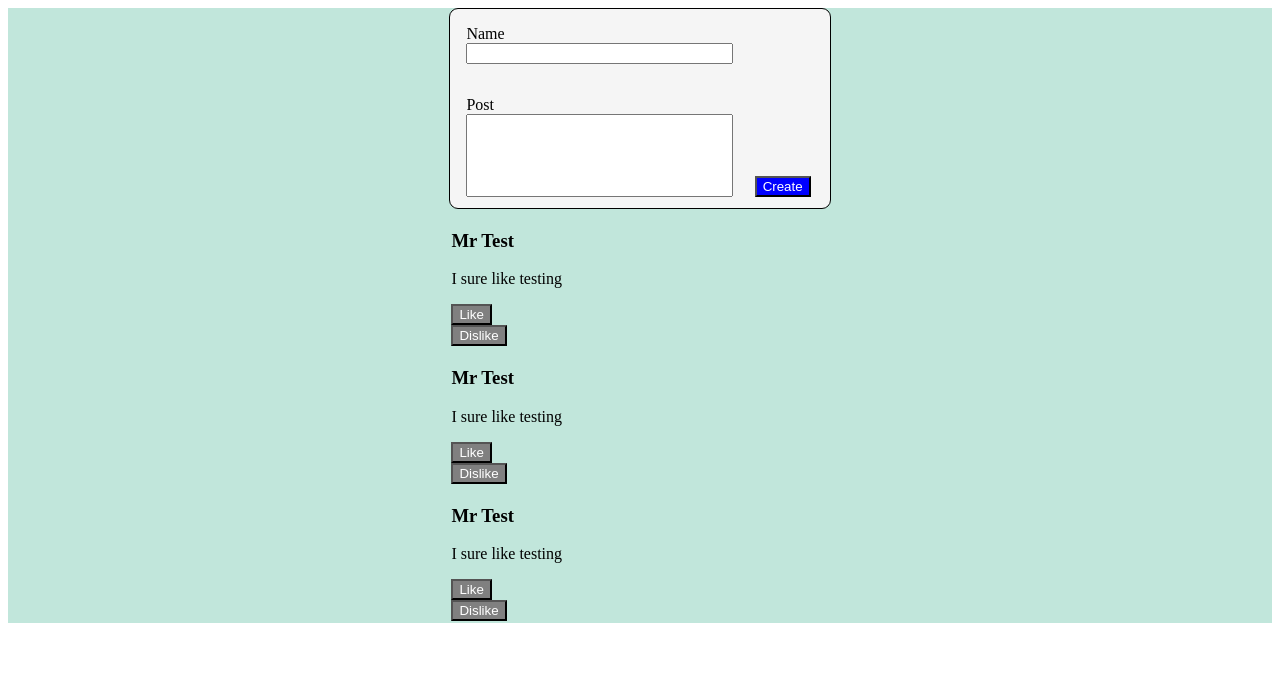
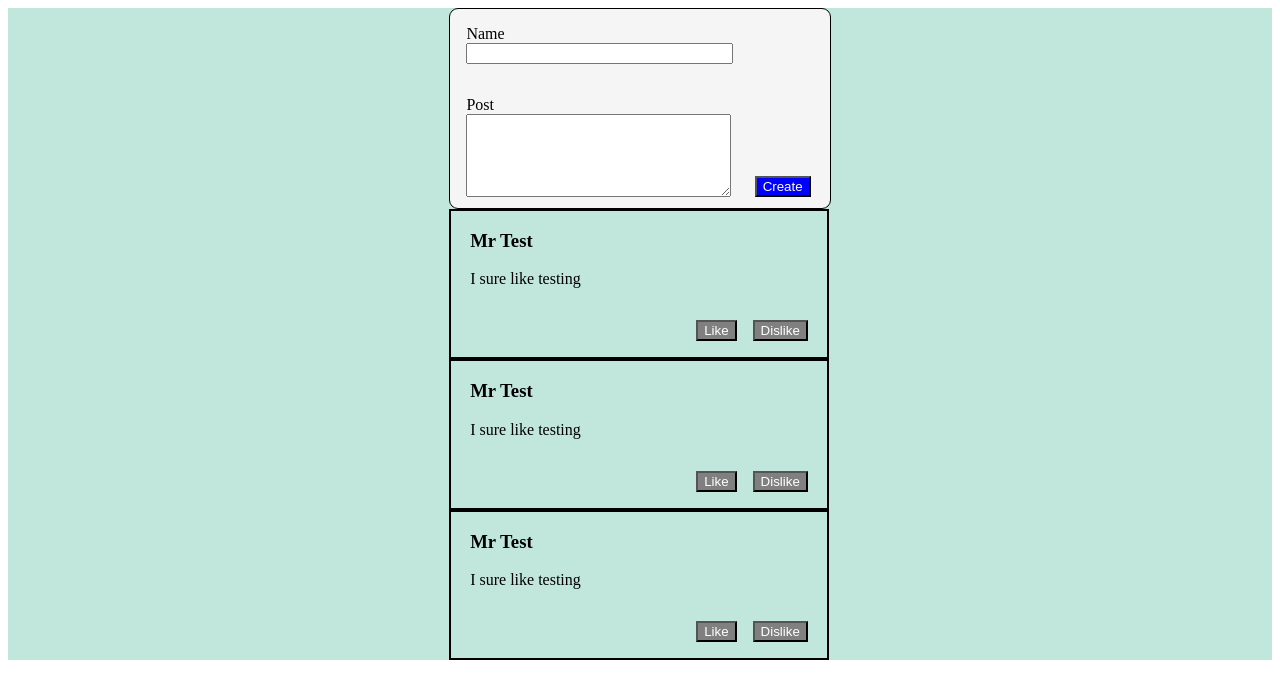
Before and after one commit to WallochMatt/socialFeed, a React (Create React App) app: page / in a window 1280 px wide. Shown: the top 698 px of the page. Built offline with nearby package versions, Linux system fonts and the light colour scheme.

Commit message:
feat: Created PostList.css + Formatted list of posts to accept large post entries

```diff
--- a/src/App.css
+++ b/src/App.css
@@ -5,7 +5,3 @@
     flex-wrap: wrap;
     align-content: center;
 }
-
-button {
-    background-color: blue;
-}
--- a/src/Components/CreatePostForm/CreatePostForm.css
+++ b/src/Components/CreatePostForm/CreatePostForm.css
@@ -1,3 +1,7 @@
+.create{
+    background-color: blue;
+}
+
 .post-box{
     display: flex;
     border: 1px;
--- a/src/Components/CreatePostForm/CreatePostForm.jsx
+++ b/src/Components/CreatePostForm/CreatePostForm.jsx
@@ -25,15 +25,15 @@ const CreatePostForm = (props) => {
             <div className='post-field'>
                 <div className='name-space'>
                     <label>Name</label>
-                    <input className="name-area" value={individual} onChange={(event) => setIndividual(event.target.value)}></input>
+                    <input type="textarea" className="name-area" value={individual} onChange={(event) => setIndividual(event.target.value)}></input>
                 </div>
                 <div className='post-space'>
                     <label>Post</label>
-                    <input className="post-area" value={post} onChange={(event) => setPost(event.target.value)}></input>
+                    <textarea type="textarea" className="post-area" value={post} onChange={(event) => setPost(event.target.value)}/>
                 </div>
             </div>
             <div className='create-spacer'>
-                <button type='submit'>Create</button>
+                <button className='create' type='submit'>Create</button>
             </div>
         </form>
     );
--- a/src/Components/LikeButton/LikeButton.css
+++ b/src/Components/LikeButton/LikeButton.css
@@ -15,3 +15,7 @@ button {
 .inactive{
     background-color: gray;
 }
+
+.pad{
+    padding: 1em;
+}
--- a/src/Components/LikeButton/LikeButton.jsx
+++ b/src/Components/LikeButton/LikeButton.jsx
@@ -15,7 +15,7 @@ const LikeButton = (props) => {
         }
     }
         return (
-            <div>
+            <div className='pad'>
                 <button className={props.activity} onClick={handleClick}>Like</button>
             </div>
         )
--- /dev/null
+++ b/src/Components/PostList/PostList.css
@@ -0,0 +1,9 @@
+.list-item {
+    border: 2px;
+    border-color: black;
+    border-style: solid;
+}
+
+.width-lock {
+    width: 30%;
+}
--- a/src/Components/PostList/PostList.jsx
+++ b/src/Components/PostList/PostList.jsx
@@ -1,19 +1,19 @@
 import Post from '../PostSingle/Post';
-
+import "./PostList.css"
 
 const PostList = (props) => {
 
 
     return (
-        <table>
+        <div className='width-lock'>
         {props.posts.map((entry) => {
             return (
-                <tr>
+                <div className='list-item'>
                     <Post individual={entry.individual} post={entry.post} />
-                </tr>
+                </div>
             );
     })}
-        </table>
+        </div>
     );
 }
 
--- a/src/Components/PostSingle/Post.css
+++ b/src/Components/PostSingle/Post.css
@@ -0,0 +1,30 @@
+.structure{
+    display: flex;
+    flex-direction: column;
+}
+
+/* .content-row{
+
+} */
+
+.like-row{
+    display: flex;
+    justify-content: flex-end;
+    align-items: center;
+}
+
+.buffer{
+    padding: 1em;
+}
+
+.indent{
+    margin-left: 5%;
+    margin-right: 5%;
+}
+.text-cap{
+    width: 85%;
+}
+
+p {
+    word-wrap: break-word;
+}
--- a/src/Components/PostSingle/Post.jsx
+++ b/src/Components/PostSingle/Post.jsx
@@ -1,6 +1,7 @@
 import { useState } from "react"
 import LikeButton from '../../Components/LikeButton/LikeButton'
 import DislikeButton from '../../Components/DislikeButton/DislikeButton'
+import "./Post.css"
 
 const Post = (props) => {
     const [like, setLike] = useState('inactive');
@@ -9,12 +10,18 @@ const Post = (props) => {
 
 
     return (
-        <div>
-            <h3>{props.individual}</h3>
-            <p>{props.post}</p>
-            <LikeButton  className='button' activity={like}  thumbsUp={setLike} thumbsDown={setDislike}/>
-            <DislikeButton activity={dislike} thumbsDown={setDislike} thumbsUp={setLike} />
-        </div>
+        <table className="structure indent">
+            <tbody>
+                <h3>{props.individual}</h3>
+                <div>
+                    <p>{props.post}</p>
+                </div>
+            </tbody>
+            <tbody className="like-row">
+                <LikeButton activity={like}  thumbsUp={setLike} thumbsDown={setDislike}/>
+                <DislikeButton activity={dislike} thumbsDown={setDislike} thumbsUp={setLike} />
+            </tbody>
+        </table>
 
     )
 }
```
Also changed, not shown: src/Components/DislikeButton/DislikeButton.css (line endings or trailing spaces).
